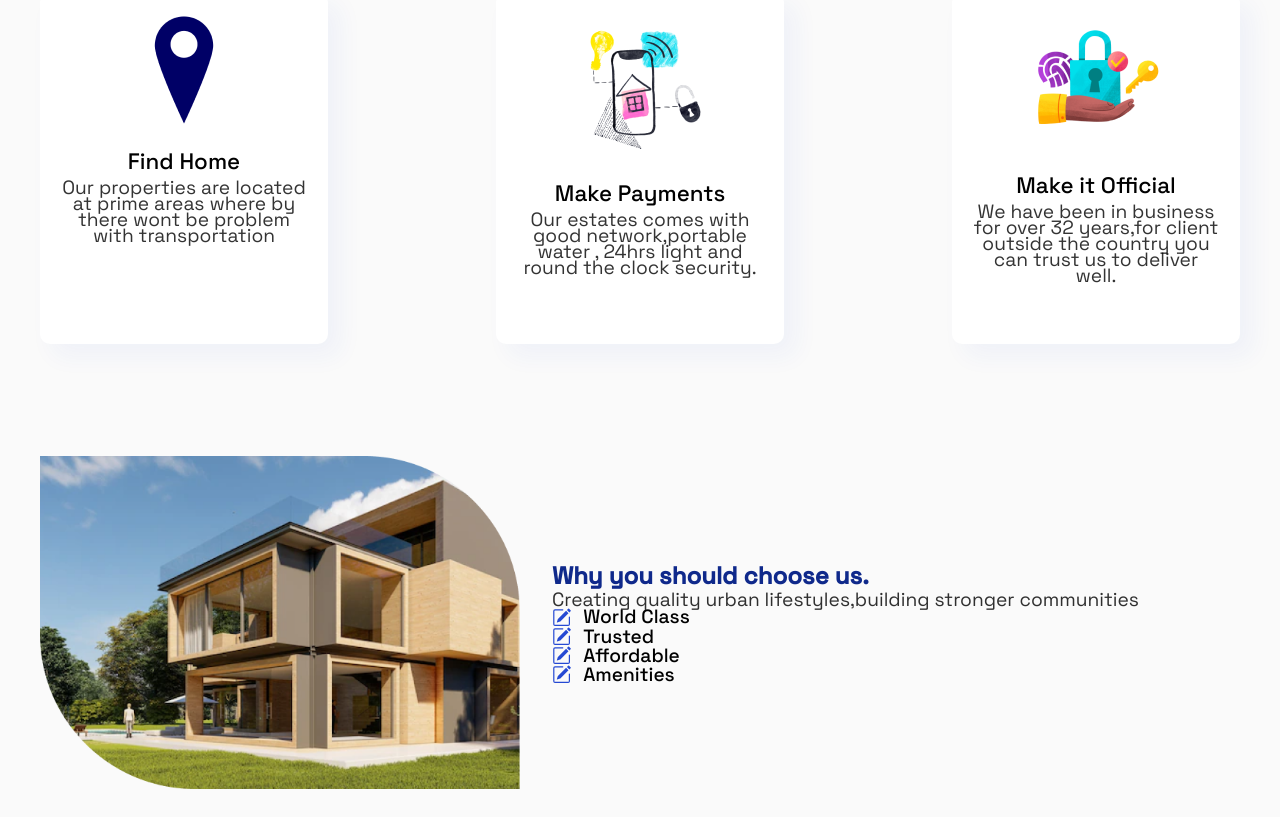
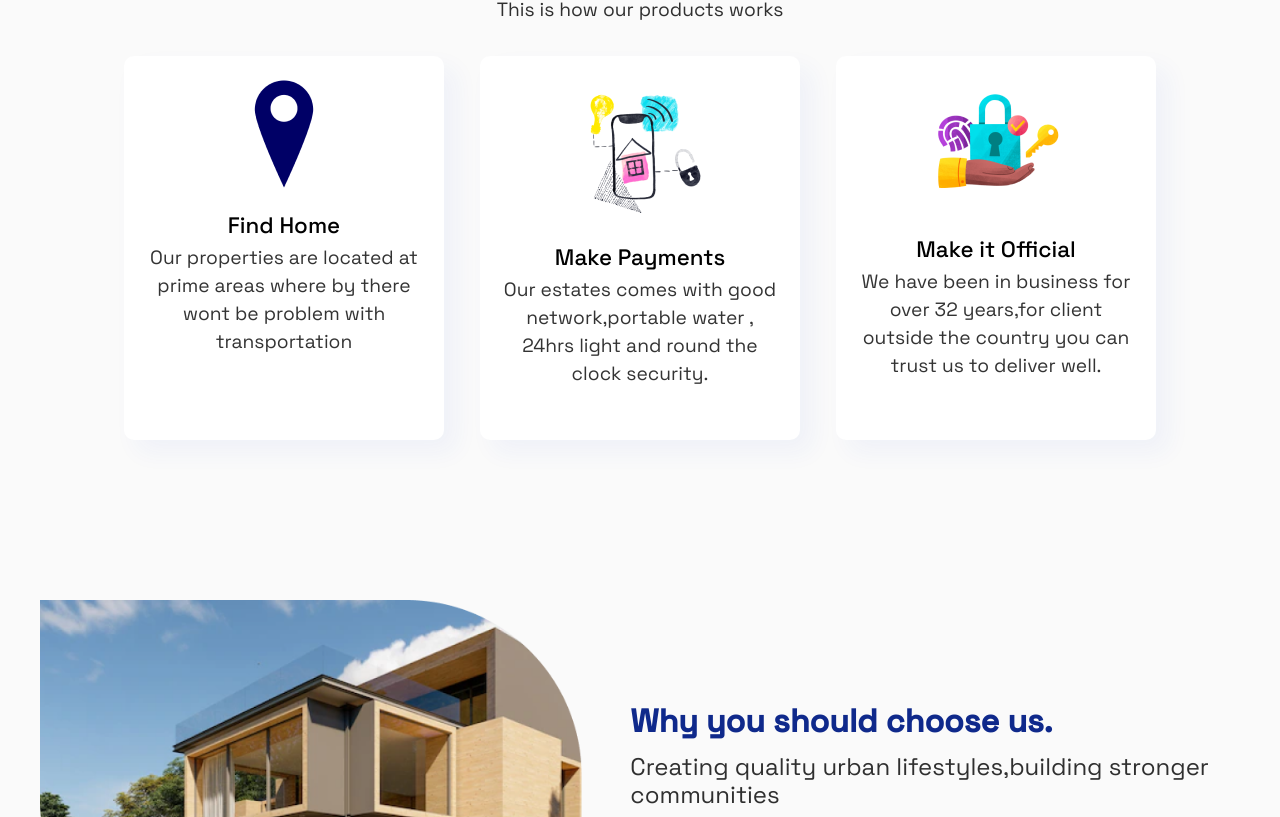
Before and after one commit to Qreamville/Dees-Estate, a React (Create React App) app: page / in a window 1280 px wide. Shown: the part 803-1620 px from the top of the page. Before the commit the page ends 1592 px from the top, so only its background shows below. Built offline with nearby package versions, Linux system fonts and the light colour scheme.

Commit message:
Update product.jsx

```diff
--- a/src/components/products/Products.jsx
+++ b/src/components/products/Products.jsx
@@ -8,7 +8,7 @@ import { BsPencilSquare } from "react-icons/bs";
 
 const Products = () => {
   return (
-    <section className="products container mx-auto flex flex-col justify-center items- pt-12">
+    <section className="products container mx-auto flex flex-col justify-center items-center pt-12 md:pt-28">
       <div className="products__title text-center">
         <h3>How it works.</h3>
         <p>This is how our products works</p>
@@ -51,14 +51,14 @@ const Products = () => {
           </div>
         </div>
       </div>
-      <div className="products__creation flex flex-row items-center mt-28 gap-8">
-        <div className="products__creation-image w-2/5">
+      <div className="products__creation flex flex-col md:flex-row items-center mt-28 pt-12 gap-12 justify-center">
+        <div className="products__creation-image flex-grow">
           <img src={home} alt="home" className="max-w-full h-auto" />
         </div>
-        <div className="products__creation-text text-left">
+        <div className="products__creation-text flex flex-col gap-4 justify-c">
           <h4>Why you should choose us.</h4>
           <p>Creating quality urban lifestyles,building stronger communities</p>
-          <div className="creation-box">
+          <div className="creation-box grid grid-cols-2 gap-2">
             <h5 className="flex flex-row items-center gap-3">
               <BsPencilSquare color="#2549D3" />
               <span>World Class</span>
--- a/src/components/products/products.css
+++ b/src/components/products/products.css
@@ -23,8 +23,8 @@
   font-family: "Space Grotesk", sans-serif;
   padding: 1.5rem 1.2rem;
   gap: 26.24px;
-  width: 18rem;
-  height: 22rem;
+  width: 20rem;
+  height: 24rem;
   background: #ffffff;
   box-shadow: 12.3472px 12.3472px 24.6944px rgba(37, 73, 211, 0.05);
   border-radius: 10px;
@@ -41,13 +41,12 @@
   color: #000;
 }
 
-.card-body,
-p {
+.card-body p {
   font-family: "Space Grotesk", sans-serif;
   font-style: normal;
   font-weight: 400;
   font-size: 1.2rem;
-  line-height: 16px;
+  line-height: 28px;
   text-align: center;
   color: rgba(0, 0, 0, 0.8);
 }
@@ -56,7 +55,7 @@ p {
   font-family: "Space Grotesk", sans-serif;
   font-style: normal;
   font-weight: 700;
-  font-size: 1.5rem;
+  font-size: 2rem;
   line-height: 32px;
   color: #0f298b;
 }
@@ -65,9 +64,8 @@ p {
   font-family: "Space Grotesk", sans-serif;
   font-style: normal;
   font-weight: 400;
-  font-size: 1.2rem;
-  line-height: 16px;
-  text-align: start;
+  font-size: 1.5rem;
+  line-height: 28px;
   color: rgba(0, 0, 0, 0.81);
 }
 
```
